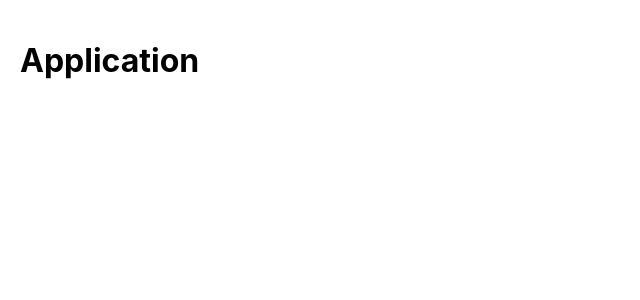
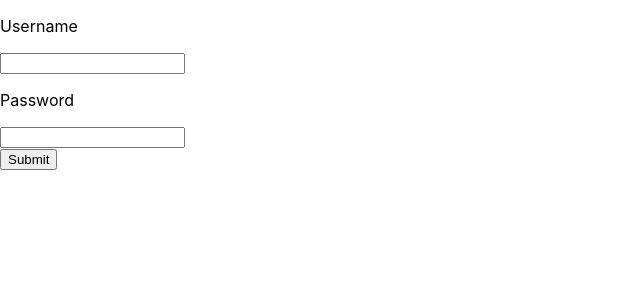
Before and after one commit to brunopeople/teste-connecta, a React (Create React App) app: page / in a window 1280 px wide. Shown: the top 300 px of the page, without its empty margins (0-640 px from the left). Built offline with nearby package versions, Linux system fonts and the light colour scheme.

Commit message:
aplicando a folha de estilo e criando o layout para a tela de login

```diff
--- a/package.json
+++ b/package.json
@@ -35,5 +35,9 @@
       "last 1 firefox version",
       "last 1 safari version"
     ]
+  },
+  "devDependencies": {
+    "cors": "^2.8.5",
+    "express": "^4.17.1"
   }
 }
--- a/src/App.js
+++ b/src/App.js
@@ -1,10 +1,18 @@
-import React from 'react';
+import React, { useState } from 'react';
+import { BrowserRouter, Route, Switch } from 'react-router-dom';
+
 import './App.css';
-import { BrowserRouter, Route, Switch } from 'react-router-dom';
 import Dashboard from '../src/components/Dashboard/Dashboard';
+import Login from '../src/components/Login/Login';
 import Preferences from '../src/components/Preferences/Preferences';
 
 function App() {
+  const [token, setToken] = useState();
+
+  if(!token) {
+    return <Login setToken={setToken} />
+  }
+
   return (
     <div className="wrapper">
       <h1>Application</h1>
--- /dev/null
+++ b/src/components/Login/Login.css
@@ -0,0 +1,5 @@
+.login-wrapper {
+    display: flex;
+    flex-direction: column;
+    align-items: center;
+}
--- /dev/null
+++ b/src/components/Login/Login.js
@@ -0,0 +1,19 @@
+import React from 'react';
+
+export default function Login() {
+  return(
+    <form>
+      <label>
+        <p>Username</p>
+        <input type="text" />
+      </label>
+      <label>
+        <p>Password</p>
+        <input type="password" />
+      </label>
+      <div>
+        <button type="submit">Submit</button>
+      </div>
+    </form>
+  )
+}
```
Also changed, not shown: 1 other file (tests, documents, lock files or other folders).
